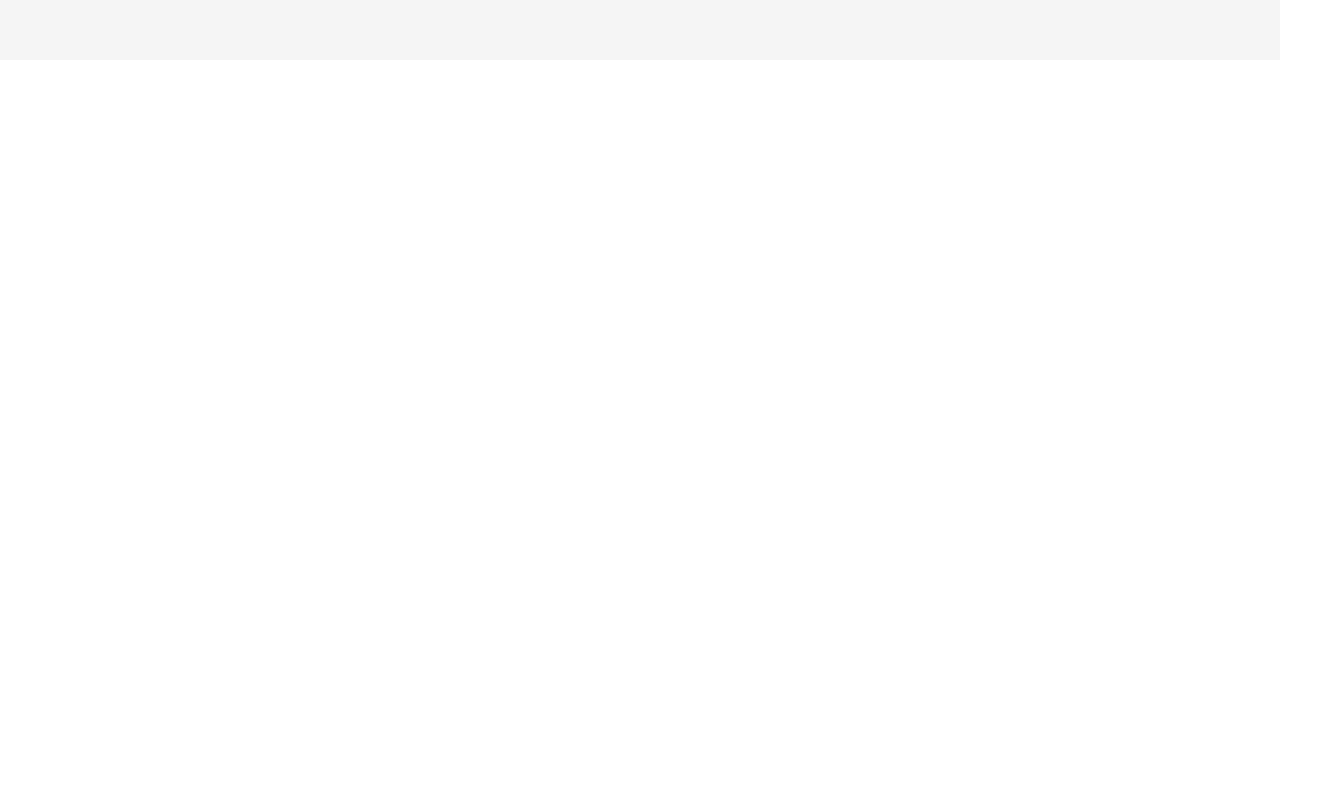
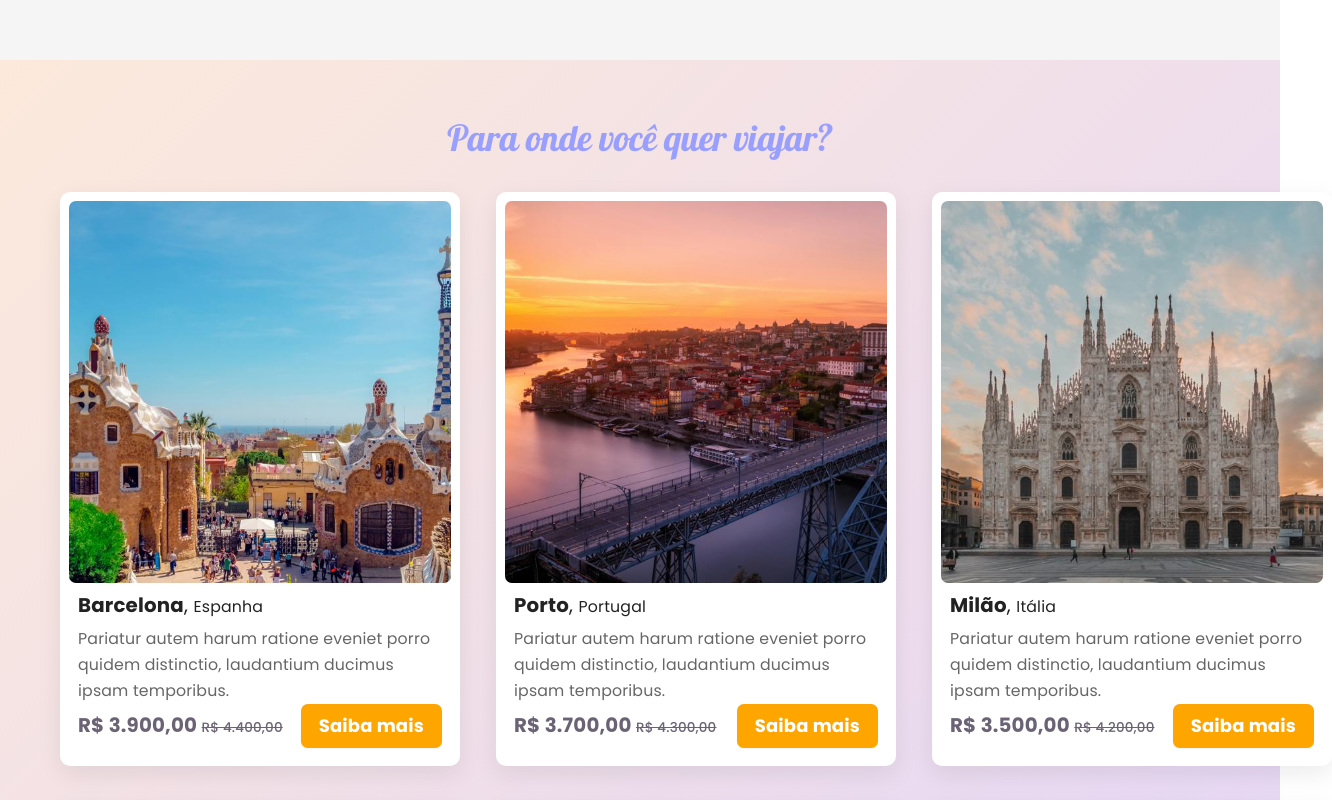
Before and after one commit to GabrielAndreDEV/explore-world, a React (Vite) app: page / in a window 1280 px wide. Shown: the part 1540-2340 px from the top of the page, 1332 px wide, since content can reach past the window. Before the commit the page ends 1600 px from the top, so only its background shows below. Built offline with nearby package versions, Linux system fonts and the light colour scheme.

Commit message:
feat: add cards section

```diff
--- a/index.html
+++ b/index.html
@@ -8,7 +8,7 @@
     <link rel="preconnect" href="https://fonts.googleapis.com" />
     <link rel="preconnect" href="https://fonts.gstatic.com" crossorigin />
     <link
-      href="https://fonts.googleapis.com/css2?family=Lobster&family=Alex+Brush&family=Poppins:wght@100;200;300;400;500;600;700;800;900&display=swap"
+      href="https://fonts.googleapis.com/css2?family=Lobster&family=Poppins:wght@100;200;300;400;500;600;700;800;900&display=swap"
       rel="stylesheet"
     />
   </head>
--- a/src/App.jsx
+++ b/src/App.jsx
@@ -1,3 +1,4 @@
+import { CardsSection } from "./CardsSection";
 import "./css/App.css";
 import { Header } from "./Header";
 import { Hero } from "./Hero";
@@ -9,6 +10,7 @@ function App() {
       <Header />
       <Hero />
       <HomeInfo />
+      <CardsSection />
     </>
   );
 }
--- a/src/Card.jsx
+++ b/src/Card.jsx
@@ -9,7 +9,7 @@ export const Card = ({ image, title, description, children }) => {
 
       {(title || description || children) && (
         <div className="card-content">
-          {title && <h3 className="card-title">{title}</h3>}
+          {title && <div className="card-title">{title}</div>}
           {description && <p className="card-description">{description}</p>}
           {children}
         </div>
--- /dev/null
+++ b/src/CardsSection.jsx
@@ -0,0 +1,108 @@
+import './css/cards_section.css';
+import Image1 from "./assets/image-7.png";
+import Image2 from "./assets/image-8.png";
+import Image3 from "./assets/image-9.png";
+import Image4 from "./assets/image-10.png";
+import Image5 from "./assets/image-2.png";
+import Image6 from "./assets/image-11.png";
+import { Card } from './Card';
+
+export const CardsSection = () => {
+    return (
+        <section className="cards-section">
+            <h2 className='title'>Para onde você quer viajar?</h2>
+
+            <div className="cards-wrapper">
+                {cards.map((card, index) => (
+                    <Card key={index} image={card.image}
+                        description={card.description}
+                        title={
+                            <>
+                                <span className='font-bold'>{card.destination.city}</span>, <span style={{ fontSize: '0.875rem' }}>{card.destination.country}</span>
+                            </>
+                        }
+                    >
+                        <div className='price-wrapper'>
+                            <div className='prices'>
+                                <span className='current-price'>{formatBRL(card.currentPrice)}</span>
+                                <span className='old-price'>{formatBRL(card.oldPrice)}</span>
+                            </div>
+
+                            <a href='#'className='button btn-orange font-bold'>Saiba mais</a>
+                        </div>
+                    </Card>
+                ))}
+            </div>
+        </section>
+    )
+}
+
+const formatBRL = (value) => {
+  const formatter = new Intl.NumberFormat('pt-BR', { style: 'currency', currency: 'BRL' })
+
+  return formatter.format(value)
+}
+
+
+const cards  = [
+  {
+    "destination": {
+      "city": "Barcelona",
+      "country": "Espanha"
+    },
+    "description": "Pariatur autem harum ratione eveniet porro quidem distinctio, laudantium ducimus ipsam temporibus.",
+    "currentPrice": 3900,
+    "oldPrice": 4400,
+    "image": Image1
+  },
+  {
+    "destination": {
+      "city": "Porto",
+      "country": "Portugal"
+    },
+    "description": "Pariatur autem harum ratione eveniet porro quidem distinctio, laudantium ducimus ipsam temporibus.",
+    "currentPrice": 3700,
+    "oldPrice": 4300,
+    "image": Image2
+  },
+  {
+    "destination": {
+      "city": "Milão",
+      "country": "Itália"
+    },
+    "description": "Pariatur autem harum ratione eveniet porro quidem distinctio, laudantium ducimus ipsam temporibus.",
+    "currentPrice": 3500,
+    "oldPrice": 4200,
+    "image": Image3
+  },
+  {
+    "destination": {
+      "city": "Londres",
+      "country": "Inglaterra"
+    },
+    "description": "Pariatur autem harum ratione eveniet porro quidem uae distinctio, laudantium ducimus ipsam temporibus.",
+    "currentPrice": 4200,
+    "oldPrice": 4900,
+    "image": Image4
+  },
+  {
+    "destination": {
+      "city": "Lauterbrunnen",
+      "country": "Suíça"
+    },
+    "description": "Pariatur autem harum ratione eveniet porro quidem distinctio, laudantium ducimus ipsam temporibus.",
+    "currentPrice": 3900,
+    "oldPrice": 4300,
+    "image": Image5
+  },
+  {
+    "destination": {
+      "city": "Paris",
+      "country": "França"
+    },
+    "description": "Pariatur autem harum ratione eveniet porro quidem distinctio, laudantium ducimus ipsam temporibus.",
+    "currentPrice": 4500,
+    "oldPrice": 5300.00,
+    "image": Image6
+  }
+]
--- a/src/HomeInfo.jsx
+++ b/src/HomeInfo.jsx
@@ -19,7 +19,7 @@ export const HomeInfo = () => {
                     et inventore facilis vitae consequatur quod omnis voluptates ipsa? Libero inventore dolores necessitatibus omnis voluptate. Sit,
                     officia accusantium consequatur commodi eum deleniti et dolores deserunt accusamus cupiditate animi recusandae assumenda. Similique, eveniet.
                 </p>
-                <a href='#' type="button" className='button btn-orange font-bold'>Saiba mais</a>
+                <a href='#' className='button btn-orange font-bold'>Saiba mais</a>
             </div>
 
             <div className='w-100 cards'>
--- a/src/css/card.css
+++ b/src/css/card.css
@@ -36,14 +36,19 @@
 }
 
 .card-title {
-  font-size: 16px;
-  font-weight: 600;
+  font-size: 1.1rem;
   margin: 0 0 6px;
   color: #222;
+  text-align: left;
 }
 
 .card-description {
-  font-size: 14px;
+  font-size: 0.875rem;
   color: #666;
   margin: 0;
+  text-align: left;
 }
+
+.card-content {
+  padding: 0.5rem;
+}
--- /dev/null
+++ b/src/css/cards_section.css
@@ -0,0 +1,56 @@
+.cards-section {
+    width: 100%;
+    background-color: #f5f5f5;
+    padding: 60px;
+    display: flex;
+    flex-direction: column;
+    gap: 2rem;
+    background: linear-gradient(135deg, #fce9db 0%, #e1d3fd 100%);
+}
+
+.cards-section .title {
+    color: #999FFF;
+    font-size: 2rem;
+    font-weight: bold;
+    font-family: var(--lobster);
+    text-align: center;
+    margin-bottom: 0;
+    line-height: 1;
+    width: 100%;
+}
+
+.cards-section .cards-wrapper {
+    --card-width: 400px;
+    display: grid;
+    grid-template-columns: repeat(3, 1fr);
+    gap: 2rem;
+}
+
+.cards-section .cards-wrapper .card {
+    align-self: center;
+    justify-self: center;
+}
+
+.cards-section .cards-wrapper .price-wrapper {
+    display: flex;
+    gap: 0.5rem;
+    align-items: center;
+    justify-content: space-between;
+}
+
+.cards-section .cards-wrapper .prices {
+    display: flex;
+    gap: 0.25rem;
+    align-items: baseline;
+}
+
+.cards-section .cards-wrapper .current-price {
+    font-size: 1.1rem;
+    font-weight: bold;
+}
+
+.cards-section .cards-wrapper .old-price {
+    font-size: 0.75rem;
+    text-decoration: line-through;
+    font-weight: 500;
+}
--- a/src/css/home_info.css
+++ b/src/css/home_info.css
@@ -46,9 +46,9 @@
 
 .home-info .title {
     color: #999FFF;
-    font-size: 40px;
+    font-size: 2rem;
     font-weight: bold;
-    font-family: var(--alex);
+    font-family: var(--lobster);
     text-align: left;
     margin-bottom: 0;
     line-height: 1;
--- a/src/css/index.css
+++ b/src/css/index.css
@@ -14,9 +14,8 @@
   --sans: system-ui, "Segoe UI", Roboto, sans-serif;
   --heading: system-ui, "Segoe UI", Roboto, sans-serif;
   --mono: ui-monospace, Consolas, monospace;
-  --lobster: "Lobster", sans-serif;
-  --poppins: "Poppins", cursive;
-  --alex: "Alex Brush", cursive;
+  --lobster: "Lobster", cursive;
+  --poppins: "Poppins", sans-serif;
   --max-width: 1920px;
 
   font: 18px/145% var(--poppins);
@@ -102,11 +101,11 @@ code {
 }
 
 .lobster {
-  font-family: "Lobster", sans-serif;
+  font-family: "Lobster", cursive;
 }
 
-.Poppins {
-  font-family: "Lobster", sans-serif;
+.poppins {
+  font-family: "Poppins", sans-serif;
 }
 
 * {
```
